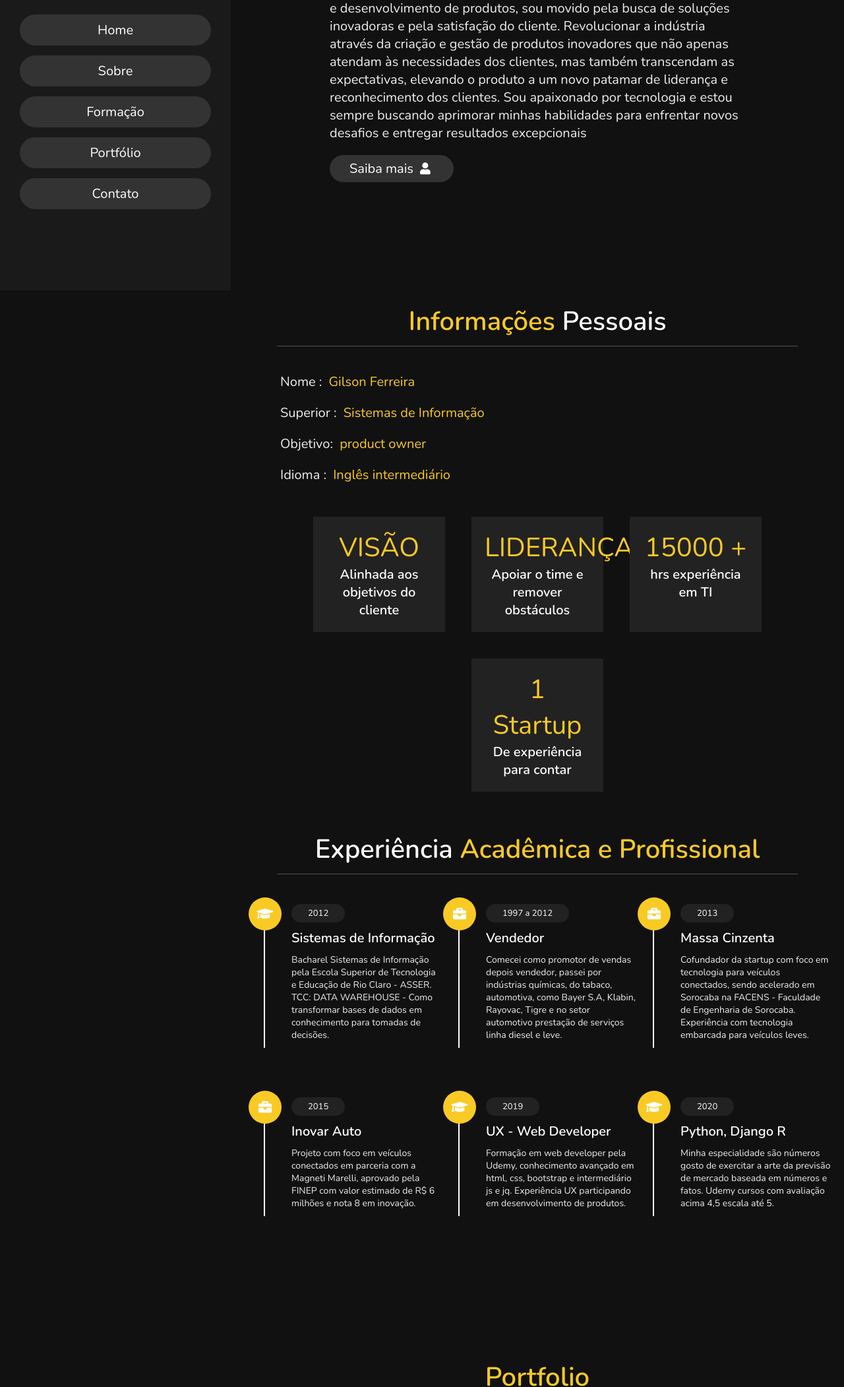
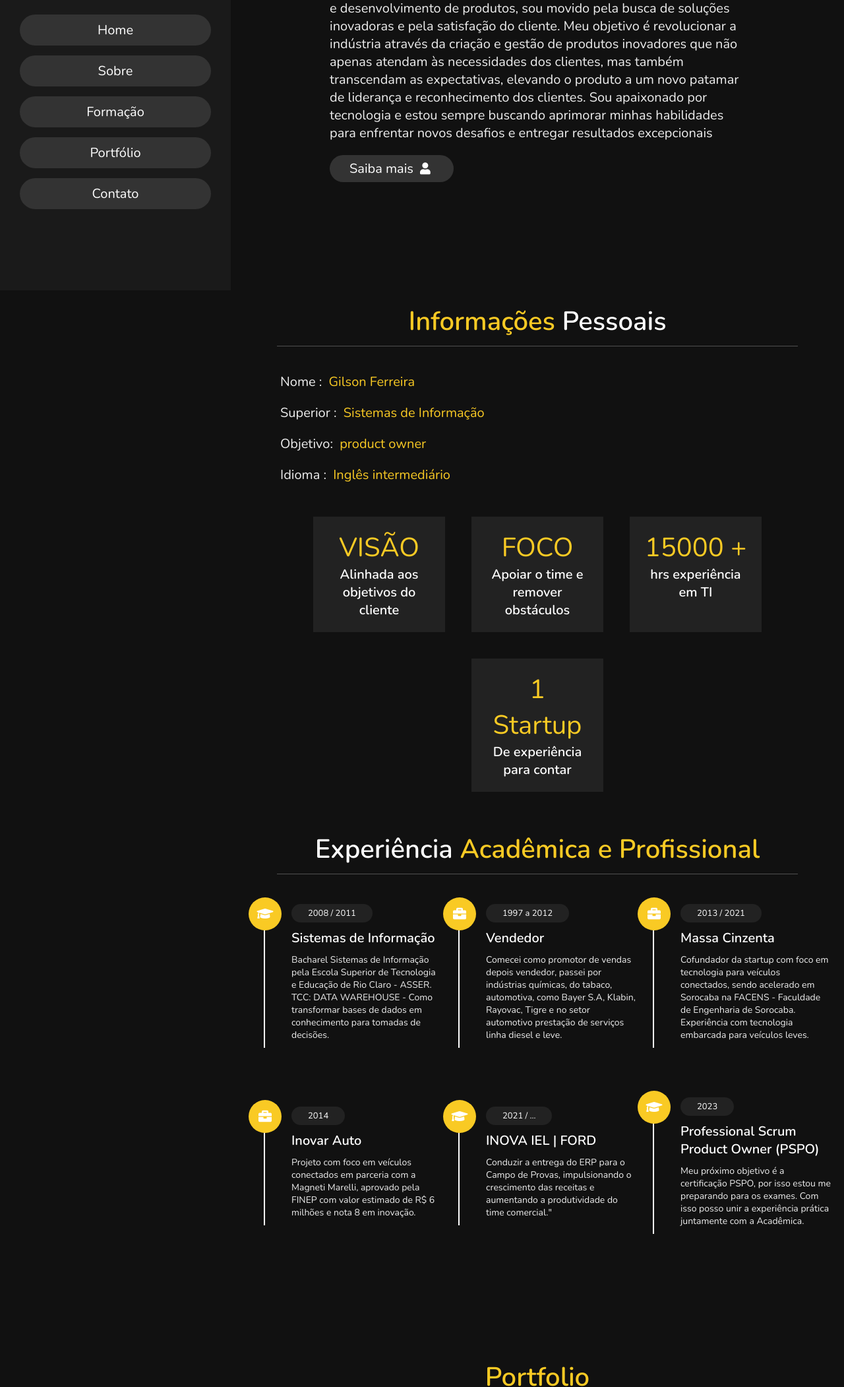
Before and after one commit to GSFerr/portfolio, a plain HTML site: page index.html in a window 1280 px wide. Shown: the part 360-2462 px from the top of the page at 66% size. Drawn offline with nearby package versions, Linux system fonts and the light colour scheme.

Commit message:
update2 portfólio

```diff
--- a/index.html
+++ b/index.html
@@ -48,13 +48,15 @@
 
     <h3>BEM-VINDO!!</h3>
     <h1>Sou o <span>Gilson Ferreira</span></h1>
-    <p>Profissional dedicado e proativo com ampla experiência na área de Tecnologia da informação atuando em grandes
-        empresas. Com habilidades comprovadas em liderança de equipes, gestão de projetos e desenvolvimento de
-        produtos, sou movido pela busca de soluções inovadoras e pela satisfação do cliente. Revolucionar a indústria
-        através da criação e gestão de produtos inovadores que não apenas atendam às necessidades dos clientes, mas
-        também transcendam as expectativas, elevando o produto a um novo patamar de liderança e reconhecimento dos
-        clientes. Sou apaixonado por tecnologia e estou sempre buscando aprimorar minhas habilidades para enfrentar
-        novos desafios e entregar resultados excepcionais
+    <p>Profissional dedicado e proativo com ampla experiência na área de Tecnologia da Informação
+        atuando em grandes empresas. Com habilidades comprovadas em liderança de equipes,
+        gestão de projetos e desenvolvimento de produtos, sou movido pela busca de soluções
+        inovadoras e pela satisfação do cliente. Meu objetivo é revolucionar a indústria através da
+        criação e gestão de produtos inovadores que não apenas atendam às necessidades dos
+        clientes, mas também transcendam as expectativas, elevando o produto a um novo patamar
+        de liderança e reconhecimento dos clientes. Sou apaixonado por tecnologia e estou sempre
+        buscando aprimorar minhas habilidades para enfrentar novos desafios e entregar resultados
+        excepcionais
     </p>
     <a href="#about"><button class="btn">Saiba mais <i class="fas fa-user"></i></button></a>
 
@@ -87,7 +89,7 @@
         </div>
 
         <div class="box">
-            <span>LIDERANÇA</span>
+            <span>FOCO</span>
             <h3>Apoiar o time e remover obstáculos</h3>
         </div>
 
@@ -119,7 +121,7 @@
 
     <div class="box">
         <i class="fas fa-graduation-cap"></i>
-        <span>2012</span>
+        <span>2008 / 2011</span>
         <h3>Sistemas de Informação</h3>
         <p>Bacharel Sistemas de Informação pela Escola Superior de Tecnologia e Educação de Rio Claro - ASSER.
             TCC: DATA WAREHOUSE - Como transformar bases de dados em conhecimento para tomadas de decisões.
@@ -137,7 +139,7 @@
 
     <div class="box">
         <i class="fas fa-briefcase"></i>
-        <span>2013</span>
+        <span>2013 / 2021</span>
         <h3>Massa Cinzenta</h3>
         <p>Cofundador da startup com foco em tecnologia para veículos conectados, sendo acelerado em Sorocaba na FACENS -
             Faculdade de Engenharia de Sorocaba. Experiência com tecnologia embarcada para veículos leves.
@@ -146,7 +148,7 @@
 
     <div class="box">
         <i class="fas fa-briefcase"></i>
-        <span>2015</span>
+        <span>2014</span>
         <h3>Inovar Auto</h3>
         <p>Projeto com foco em veículos conectados em parceria com a Magneti Marelli, aprovado pela FINEP
             com valor estimado de R$ 6 milhões e nota 8 em inovação.
@@ -155,19 +157,19 @@
 
     <div class="box">
         <i class="fas fa-graduation-cap"></i>
-        <span>2019</span>
-        <h3>UX - Web Developer</h3>
-        <p>Formação em web developer pela Udemy, conhecimento avançado em html, css, bootstrap e intermediário
-            js e jq. Experiência UX participando em desenvolvimento de produtos.
+        <span>2021 / ...</span>
+        <h3>INOVA IEL | FORD</h3>
+        <p>Conduzir a entrega do ERP para o Campo de Provas, impulsionando o crescimento das
+            receitas e aumentando a produtividade do time comercial."
         </p>
     </div>
 
     <div class="box">
         <i class="fas fa-graduation-cap"></i>
-        <span>2020</span>
-        <h3>Python, Django R</h3>
-        <p>Minha especialidade são números gosto de exercitar a arte da previsão de mercado baseada em números e fatos.
-            Udemy cursos com avaliação acima 4,5 escala até 5.
+        <span>2023</span>
+        <h3>Professional Scrum Product Owner (PSPO)</h3>
+        <p>Meu próximo objetivo é a certificação PSPO, por isso estou me preparando para os exames. Com isso
+            posso unir a experiência prática juntamente com a Acadêmica.
         </p>
     </div>
 
```
